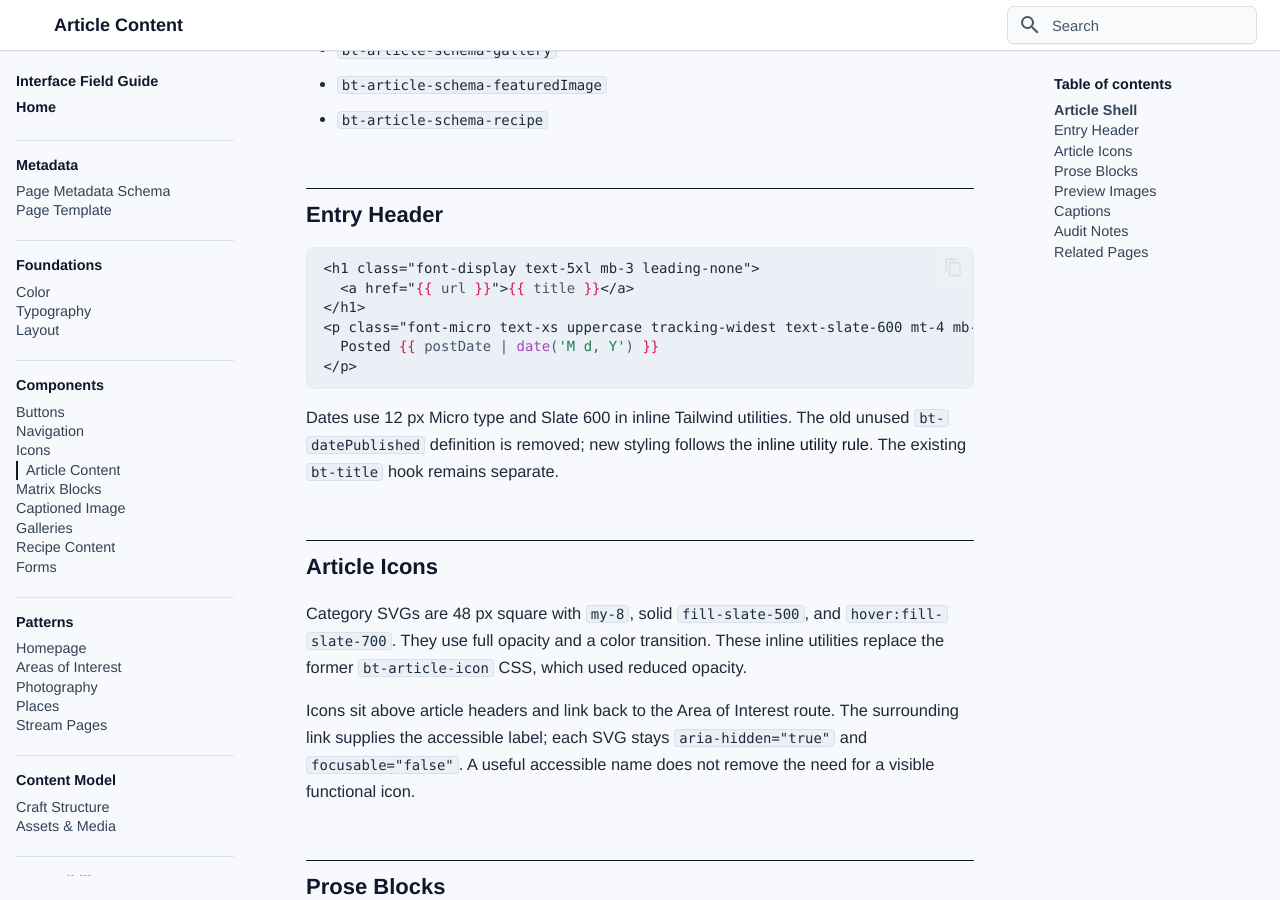
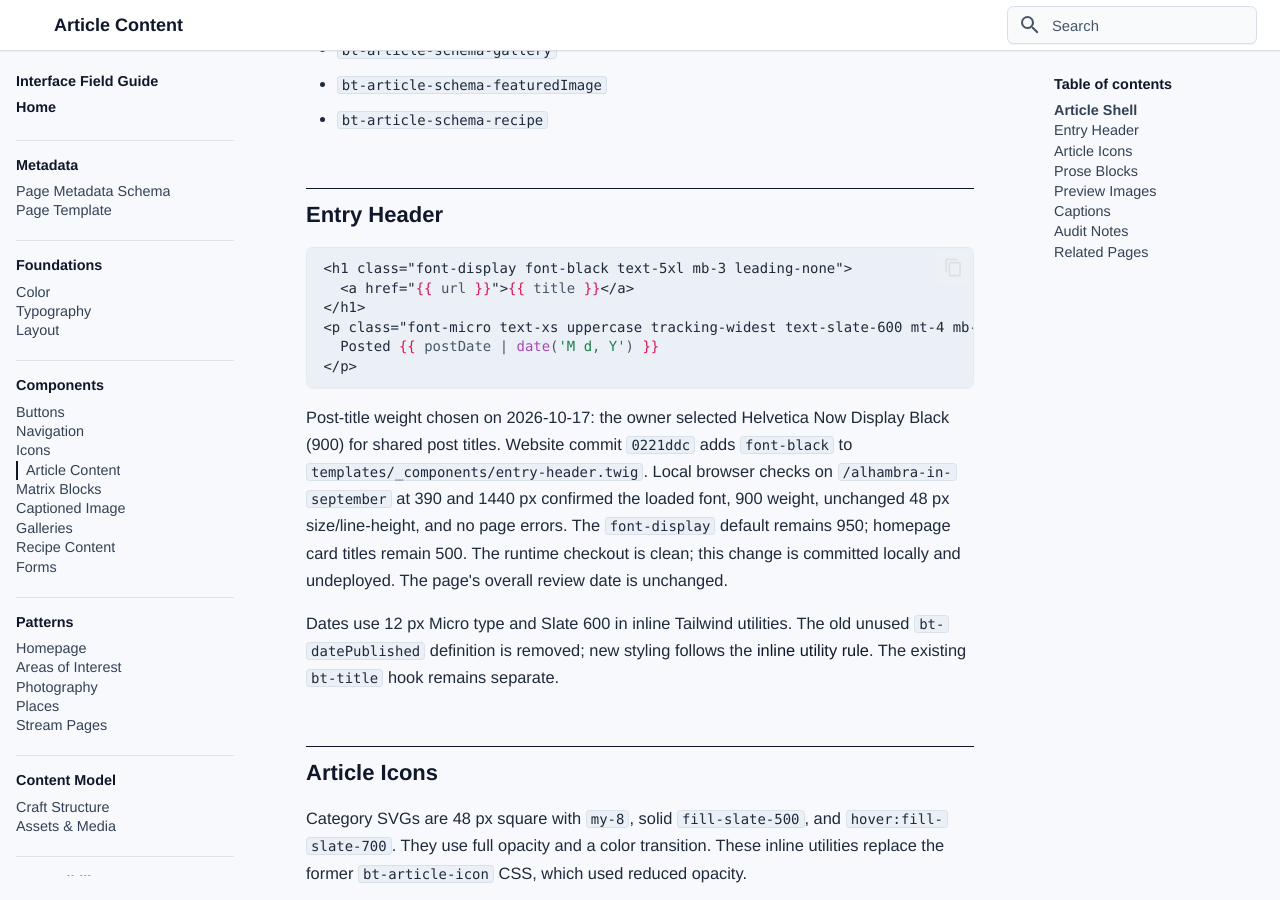
Before and after one commit to bentilden/Design-System, an MkDocs documentation site: the page built from docs/components/article-content.md, in a window 1280 px wide and 900 px high, scrolled down 749 px. Built offline with MkDocs 1.6.1 and Material for MkDocs 9.7.7, drawn with Linux system fonts in a browser that asks for light colours; some web fonts are replaced.

Commit message:
Document Display Black post title weight

````diff
--- a/docs/components/article-content.md
+++ b/docs/components/article-content.md
@@ -60,13 +60,15 @@ Article classes include Area of Interest and entry type hooks:
 ## Entry Header
 
 ```twig
-<h1 class="font-display text-5xl mb-3 leading-none">
+<h1 class="font-display font-black text-5xl mb-3 leading-none">
   <a href="{{ url }}">{{ title }}</a>
 </h1>
 <p class="font-micro text-xs uppercase tracking-widest text-slate-600 mt-4 mb-8">
   Posted {{ postDate | date('M d, Y') }}
 </p>
 ```
+
+Post-title weight chosen on 2026-10-17: the owner selected Helvetica Now Display Black (900) for shared post titles. Website commit `0221ddc` adds `font-black` to `templates/_components/entry-header.twig`. Local browser checks on `/alhambra-in-september` at 390 and 1440 px confirmed the loaded font, 900 weight, unchanged 48 px size/line-height, and no page errors. The `font-display` default remains 950; homepage card titles remain 500. The runtime checkout is clean; this change is committed locally and undeployed. The page's overall review date is unchanged.
 
 Dates use 12 px Micro type and Slate 600 in inline Tailwind utilities. The old unused `bt-datePublished` definition is removed; new styling follows the [inline utility rule](../contributing.md#frontend-implementation-rule). The existing `bt-title` hook remains separate.
 
--- a/docs/foundations/typography.md
+++ b/docs/foundations/typography.md
@@ -49,12 +49,14 @@ The site uses Helvetica Now families for text, display, and microcopy.
 ### Article Title
 
 ```html
-<h1 class="font-display text-5xl mb-3 leading-none">
+<h1 class="font-display font-black text-5xl mb-3 leading-none">
   <a href="{{ url }}">{{ title }}</a>
 </h1>
 ```
 
 Use the display face for entry titles and major editorial headings. Keep line-height tight.
+
+The [post-title weight chosen on 2026-10-17](../components/article-content.md#entry-header) uses `font-black` (900) in the shared entry header; the `font-display` default remains 950. This change is undeployed.
 
 ### Metadata
 
````
